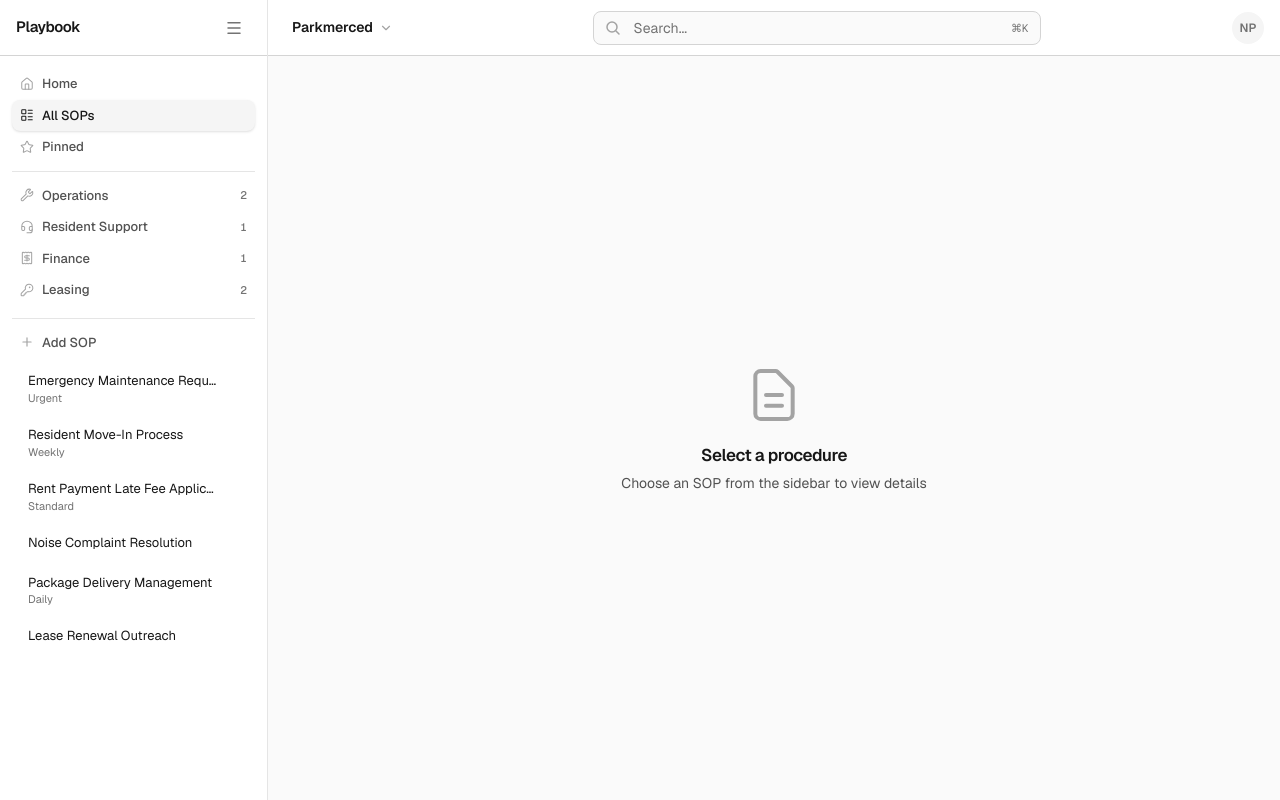
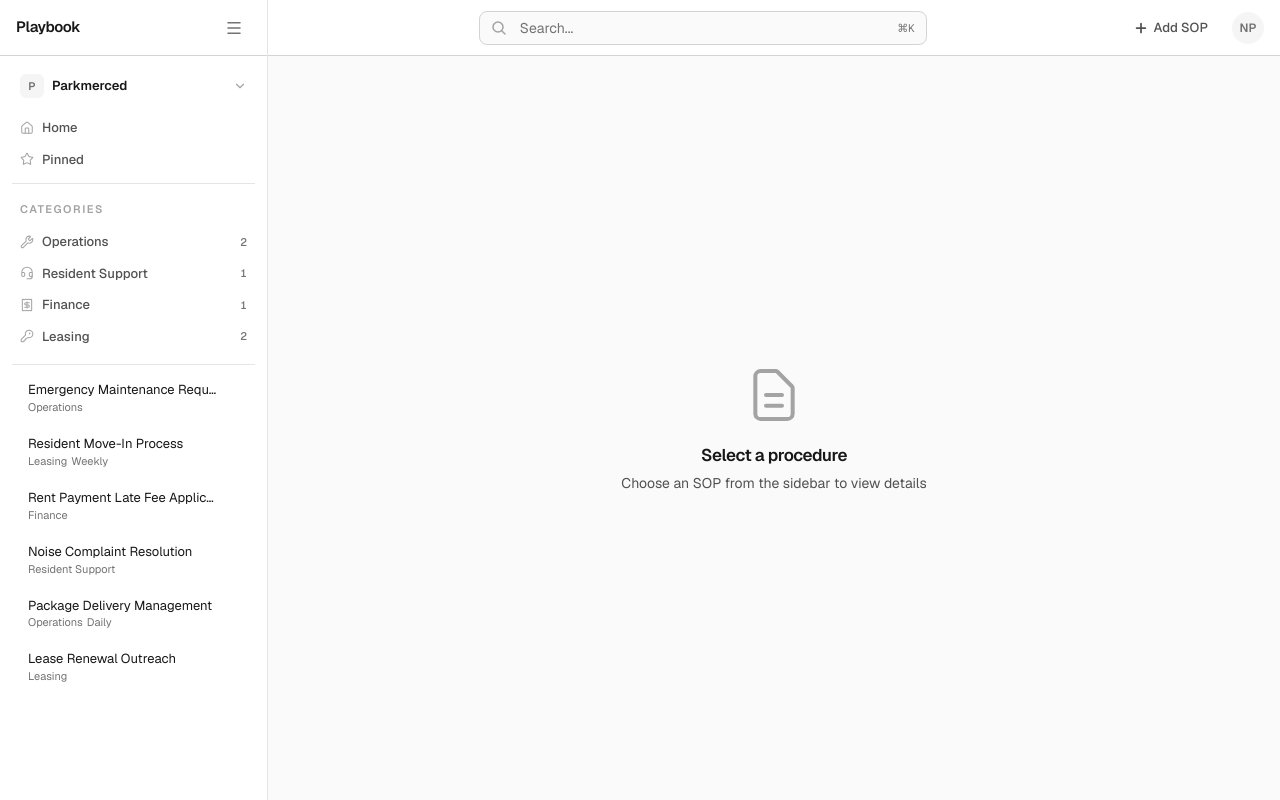
Before and after one commit to throughnateseyes/playbook, a Next.js app: page / in a window 1280 px wide. Built offline with nearby package versions, Linux system fonts and the light colour scheme.

Commit message:
- Reworked sidebar, looking polished. Added workspaces/usericon

```diff
--- a/src/app/globals.css
+++ b/src/app/globals.css
@@ -17,6 +17,8 @@
   --accent:             #2563eb;
   --accent-foreground:  #ffffff;
   --ring:               #3b82f6;
+  --highlight:          #fef08a;
+  --highlight-text:     #171717;
 }
 
 /* ── Dark tokens ──────────────────────────────────────── */
@@ -36,6 +38,8 @@
   --accent:             #3b82f6;
   --accent-foreground:  #ffffff;
   --ring:               #60a5fa;
+  --highlight:          rgba(251, 191, 36, 0.20);
+  --highlight-text:     #fde68a;
 }
 
 /* ── Tailwind v4 semantic color registration ──────────── */
@@ -55,6 +59,8 @@
   --color-accent:             var(--accent);
   --color-accent-foreground:  var(--accent-foreground);
   --color-ring:               var(--ring);
+  --color-highlight:          var(--highlight);
+  --color-highlight-text:     var(--highlight-text);
   --font-sans: var(--font-geist-sans);
   --font-mono: var(--font-geist-mono);
 }
--- a/src/app/page.tsx
+++ b/src/app/page.tsx
@@ -5,7 +5,6 @@ import type { SOP, Contact } from '../types';
 import Sidebar from '../components/Sidebar';
 import CommandPalette from '../components/CommandPalette';
 import SopDetail from '../components/SopDetail';
-import { WorkspaceSwitcher } from '../components/WorkspaceSwitcher';
 import { UserMenu } from '../components/UserMenu';
 
 const INITIAL_SOPS: SOP[] = [
@@ -492,7 +491,7 @@ export default function Home() {
     const parts = text.split(searchRegex);
     return parts.map((part, index) =>
       searchRegex.test(part) ? (
-        <mark key={index} className="bg-yellow-200 text-foreground rounded px-0.5" data-match="true">
+        <mark key={index} className="bg-highlight text-highlight-text rounded-sm px-1" data-match="true">
           {part}
         </mark>
       ) : part
@@ -634,21 +633,12 @@ export default function Home() {
         searchQuery={searchQuery}
         pinnedIds={pinnedIds}
         onTogglePin={togglePin}
-        onAddSOP={() => {
-          setIsEditMode(false);
-          setEditingSOP(null);
-          resetForm();
-          setShowAddPanel(true);
-        }}
       />
 
       <div className="flex-1 flex flex-col">
         <div className="bg-background border-b border-border px-4 flex items-center h-14">
-          {/* Left — workspace switcher */}
-          <WorkspaceSwitcher />
-
           {/* Center — search */}
-          <div className="flex-1 flex items-center justify-center px-4">
+          <div className="flex-1 flex items-center justify-center">
             <div className="relative w-full max-w-md">
               <svg
                 className="absolute left-3 top-1/2 -translate-y-1/2 text-text-faint"
@@ -738,8 +728,25 @@ export default function Home() {
             </div>
           </div>
 
-          {/* Right — user menu (theme toggle lives inside the dropdown) */}
-          <UserMenu />
+          {/* Right — Add SOP + user menu */}
+          <div className="ml-auto flex items-center gap-3">
+            {/* TODO: gate behind canCreateSop / admin role when auth is added */}
+            <button
+              onClick={() => {
+                setIsEditMode(false);
+                setEditingSOP(null);
+                resetForm();
+                setShowAddPanel(true);
+              }}
+              className="flex items-center gap-1.5 px-3 py-1.5 text-[13px] font-medium text-text-secondary rounded-lg hover:bg-surface-2 hover:shadow-sm active:bg-surface-3 transition-all duration-150"
+            >
+              <svg width="14" height="14" viewBox="0 0 16 16" fill="none">
+                <path d="M8 3v10M3 8h10" stroke="currentColor" strokeWidth="2" strokeLinecap="round" />
+              </svg>
+              Add SOP
+            </button>
+            <UserMenu />
+          </div>
         </div>
 
         <div ref={detailContainerRef} className="flex-1 overflow-y-auto">
--- a/src/components/CommandPalette.tsx
+++ b/src/components/CommandPalette.tsx
@@ -158,7 +158,7 @@ function HighlightMatch({ text, query }: { text: string; query: string }) {
         regex.test(part) ? (
           <span
             key={i}
-            className="bg-yellow-200/70 rounded-sm leading-[inherit] whitespace-pre-wrap"
+            className="bg-highlight text-highlight-text rounded-sm px-0.5 leading-[inherit] whitespace-pre-wrap"
           >
             {part}
           </span>
--- a/src/components/Sidebar.tsx
+++ b/src/components/Sidebar.tsx
@@ -1,15 +1,15 @@
 "use client";
 
 import React, { useCallback, useEffect, useMemo, useState } from "react";
-import { Menu, Home, LayoutList, Star, Wrench, Headset, Receipt, KeyRound, Plus } from "lucide-react";
+import { Menu, Home, Star, Wrench, Headset, Receipt, KeyRound } from "lucide-react";
+import { WorkspaceSwitcher } from "./WorkspaceSwitcher";
 import type { SOP } from "../types";
 
 // ─── Constants ────────────────────────────────────────────────────────────────
 
 const VIEW_ITEMS = [
-  { id: "home",   label: "Home",     icon: Home },
-  { id: "all",    label: "All SOPs", icon: LayoutList },
-  { id: "pinned", label: "Pinned",   icon: Star },
+  { id: "home",   label: "Home",   icon: Home },
+  { id: "pinned", label: "Pinned", icon: Star },
 ] as const;
 
 const CATEGORY_VIEW_ITEMS = [
@@ -20,12 +20,6 @@ const CATEGORY_VIEW_ITEMS = [
 ] as const;
 
 // ─── Tag helpers ──────────────────────────────────────────────────────────────
-
-function getUrgencyPill(tags: string[]): string | null {
-  if (tags.some(t => ["Urgent", "After-Hours", "Emergency", "Critical"].includes(t))) return "Urgent";
-  if (tags.some(t => ["Standard", "Policy", "Routine"].includes(t))) return "Standard";
-  return null;
-}
 
 function getFrequencyPill(tags: string[]): string | null {
   if (tags.some(t => ["Daily", "Daily Workflow"].includes(t))) return "Daily";
@@ -40,6 +34,7 @@ interface SopListItemProps {
   sop: SOP;
   isSelected: boolean;
   isPinned: boolean;
+  showCategory: boolean;
   onSelect: () => void;
   onTogglePin: () => void;
 }
@@ -48,11 +43,12 @@ const SopListItem = React.memo(function SopListItem({
   sop,
   isSelected,
   isPinned,
+  showCategory,
   onSelect,
   onTogglePin,
 }: SopListItemProps) {
-  const urgencyPill = getUrgencyPill(sop.tags);
   const freqPill = getFrequencyPill(sop.tags);
+  const hasMeta = (showCategory && sop.category) || freqPill;
 
   return (
     <div
@@ -76,11 +72,11 @@ const SopListItem = React.memo(function SopListItem({
         >
           {sop.title}
         </div>
-        {(urgencyPill || freqPill) && (
+        {hasMeta && (
           <div className="flex items-center gap-1 mt-[3px]">
-            {urgencyPill && (
+            {showCategory && sop.category && (
               <span className="text-[11px] text-text-muted leading-none">
-                {urgencyPill}
+                {sop.category}
               </span>
             )}
             {freqPill && (
@@ -121,14 +117,11 @@ interface SidebarProps {
   searchQuery: string;
   pinnedIds: Set<string>;
   onTogglePin: (id: string) => void;
-  onAddSOP: () => void;
 }
 
-const Sidebar = React.memo(function Sidebar({ sops, selectedSOP, onSelectSOP, searchQuery, pinnedIds, onTogglePin, onAddSOP }: SidebarProps) {
-  // TODO: replace with real role check when auth is added
-  const canCreateSop = true;
-
+const Sidebar = React.memo(function Sidebar({ sops, selectedSOP, onSelectSOP, searchQuery, pinnedIds, onTogglePin }: SidebarProps) {
   const [sidebarOpen, setSidebarOpen] = useState(true);
+  // "all" = no category filter (show everything); "pinned" = pinned view; "category:X" = filtered
   const [activeView, setActiveView] = useState<string>("all");
   const [hasMounted, setHasMounted] = useState(false);
   useEffect(() => setHasMounted(true), []);
@@ -137,6 +130,8 @@ const Sidebar = React.memo(function Sidebar({ sops, selectedSOP, onSelectSOP, se
     setActiveView(id);
     setSidebarOpen(true);
   }, []);
+
+  const isCategorySelected = activeView.startsWith("category:");
 
   // Category counts (unaffected by search or active view)
   const categoryCounts = useMemo(() => {
@@ -150,9 +145,9 @@ const Sidebar = React.memo(function Sidebar({ sops, selectedSOP, onSelectSOP, se
   const viewSOPs = useMemo(() => {
     if (activeView === "home") return [];
     let base: SOP[];
-    if (activeView === "all") base = sops;
-    else if (activeView === "pinned") base = sops.filter((s) => pinnedIds.has(s.id));
-    else base = sops.filter((s) => `category:${s.category}` === activeView);
+    if (activeView === "pinned") base = sops.filter((s) => pinnedIds.has(s.id));
+    else if (activeView.startsWith("category:")) base = sops.filter((s) => `category:${s.category}` === activeView);
+    else base = sops; // "all" — no filter
 
     if (!searchQuery.trim()) return base;
     const q = searchQuery.toLowerCase();
@@ -182,8 +177,13 @@ const Sidebar = React.memo(function Sidebar({ sops, selectedSOP, onSelectSOP, se
 
         {/* Scroll body */}
         <div className="flex-1 overflow-y-auto">
+          {/* Workspace switcher */}
+          <div className="px-3 pt-3 pb-1">
+            <WorkspaceSwitcher />
+          </div>
+
           {/* Top views */}
-          <nav className="px-3 pt-3 pb-1">
+          <nav className="px-3 pt-1 pb-1">
             {VIEW_ITEMS.map(({ id, label, icon: Icon }) => {
               const isActive = activeView === id;
               const count = id === "pinned" && hasMounted && pinnedIds.size > 0 ? pinnedIds.size : undefined;
@@ -215,8 +215,15 @@ const Sidebar = React.memo(function Sidebar({ sops, selectedSOP, onSelectSOP, se
           {/* Divider */}
           <div className="border-t border-border-muted mx-3 my-1" />
 
+          {/* Categories label */}
+          <div className="px-5 pt-2 pb-1">
+            <span className="text-[11px] font-semibold uppercase tracking-[0.14em] text-text-faint">
+              Categories
+            </span>
+          </div>
+
           {/* Category views */}
-          <nav className="px-3 pt-1 pb-2">
+          <nav className="px-3 pt-0.5 pb-2">
             {CATEGORY_VIEW_ITEMS.map(({ id, label, icon: Icon }) => {
               const isActive = activeView === id;
               const cat = label;
@@ -251,16 +258,6 @@ const Sidebar = React.memo(function Sidebar({ sops, selectedSOP, onSelectSOP, se
 
           {/* SOP list */}
           <div className="px-3 pb-4 pt-1">
-            {/* TODO: hide when canCreateSop is false (role-based) */}
-            {canCreateSop && (
-              <button
-                onClick={onAddSOP}
-                className="w-full flex items-center gap-2 px-2 py-1.5 mb-1.5 rounded-lg text-[13px] font-medium text-text-secondary hover:bg-surface-2 active:bg-surface-3 transition-all duration-150"
-              >
-                <Plus size={14} strokeWidth={2} className="text-text-faint" />
-                Add SOP
-              </button>
-            )}
             {activeView === "home" ? (
               <div className="py-8 text-center">
                 <p className="text-sm text-text-muted">Pick a view or search to get started</p>
@@ -282,6 +279,7 @@ const Sidebar = React.memo(function Sidebar({ sops, selectedSOP, onSelectSOP, se
                     sop={sop}
                     isSelected={selectedSOP?.id === sop.id}
                     isPinned={pinnedIds.has(sop.id)}
+                    showCategory={!isCategorySelected}
                     onSelect={() => onSelectSOP(sop)}
                     onTogglePin={() => onTogglePin(sop.id)}
                   />
@@ -310,6 +308,12 @@ const Sidebar = React.memo(function Sidebar({ sops, selectedSOP, onSelectSOP, se
 
       {/* Icon rail */}
       <div className="flex-1 flex flex-col items-center pt-3 pb-4 gap-0.5">
+        {/* Workspace icon */}
+        <WorkspaceSwitcher collapsed />
+
+        {/* Divider */}
+        <div className="w-5 border-t border-border-muted my-1" />
+
         {VIEW_ITEMS.map(({ id, label, icon: Icon }) => {
           const isActive = activeView === id;
           return (
--- a/src/components/WorkspaceSwitcher.tsx
+++ b/src/components/WorkspaceSwitcher.tsx
@@ -1,7 +1,7 @@
 "use client";
 
 import { useState, useRef, useEffect } from "react";
-import { ChevronDown, Check, Mail } from "lucide-react";
+import { ChevronDown, Check, Mail, Building2 } from "lucide-react";
 
 const WORKSPACES = [
   { id: "parkmerced", name: "Parkmerced" },
@@ -9,7 +9,7 @@ const WORKSPACES = [
   { id: "demo", name: "Demo Workspace" },
 ];
 
-export function WorkspaceSwitcher() {
+export function WorkspaceSwitcher({ collapsed }: { collapsed?: boolean }) {
   const [open, setOpen] = useState(false);
   const [activeId, setActiveId] = useState("parkmerced");
   const ref = useRef<HTMLDivElement>(null);
@@ -36,15 +36,71 @@ export function WorkspaceSwitcher() {
     return () => document.removeEventListener("keydown", handleKey);
   }, [open]);
 
+  // Collapsed mode — icon only with tooltip
+  if (collapsed) {
+    return (
+      <div ref={ref} className="relative">
+        <button
+          onClick={() => setOpen((o) => !o)}
+          className="relative group w-9 h-9 flex items-center justify-center rounded-xl text-text-faint hover:bg-surface-2 hover:text-foreground active:bg-surface-3 transition-all duration-150 focus-visible:outline-none focus-visible:ring-2 focus-visible:ring-ring"
+          aria-label="Switch workspace"
+          aria-expanded={open}
+        >
+          <Building2 size={18} strokeWidth={1.75} />
+          <span className="absolute left-full ml-3 px-2 py-1 bg-foreground text-background text-xs rounded-md whitespace-nowrap opacity-0 group-hover:opacity-100 pointer-events-none transition-opacity duration-150 z-50">
+            {active.name}
+          </span>
+        </button>
+
+        {open && (
+          <div className="absolute top-0 left-full ml-2 w-56 bg-background border border-border rounded-xl shadow-lg py-1 z-50">
+            <div className="px-3 py-1.5">
+              <span className="text-[11px] font-semibold uppercase tracking-[0.14em] text-text-muted">
+                Workspaces
+              </span>
+            </div>
+            {WORKSPACES.map((ws) => (
+              <button
+                key={ws.id}
+                onClick={() => { setActiveId(ws.id); setOpen(false); }}
+                className="w-full flex items-center gap-2 px-3 py-2 text-[13px] text-foreground hover:bg-surface-2 transition-colors"
+              >
+                <span className="w-6 h-6 rounded-md bg-surface-2 text-text-muted text-[11px] font-semibold flex items-center justify-center flex-shrink-0">
+                  {ws.name[0]}
+                </span>
+                <span className="flex-1 text-left truncate">{ws.name}</span>
+                {ws.id === activeId && (
+                  <Check size={14} strokeWidth={2} className="text-accent flex-shrink-0" />
+                )}
+              </button>
+            ))}
+            <div className="border-t border-border-muted my-1" />
+            <button
+              onClick={() => setOpen(false)}
+              className="w-full flex items-center gap-2 px-3 py-2 text-[13px] text-text-secondary hover:bg-surface-2 transition-colors"
+            >
+              <Mail size={14} strokeWidth={1.75} className="text-text-faint" />
+              <span>Invites</span>
+            </button>
+          </div>
+        )}
+      </div>
+    );
+  }
+
+  // Expanded mode — full button with name + chevron
   return (
     <div ref={ref} className="relative">
       <button
         onClick={() => setOpen((o) => !o)}
-        className="flex items-center gap-1.5 px-2 py-1.5 rounded-lg text-[14px] font-semibold text-foreground hover:bg-surface-2 active:bg-surface-3 transition-all duration-150 focus-visible:outline-none focus-visible:ring-2 focus-visible:ring-ring"
+        className="w-full flex items-center gap-2 px-2 py-1.5 rounded-lg text-[13px] font-semibold text-foreground hover:bg-surface-2 active:bg-surface-3 transition-all duration-150 focus-visible:outline-none focus-visible:ring-2 focus-visible:ring-ring"
         aria-label="Switch workspace"
         aria-expanded={open}
       >
-        {active.name}
+        <span className="w-6 h-6 rounded-md bg-surface-2 text-text-muted text-[11px] font-semibold flex items-center justify-center flex-shrink-0">
+          {active.name[0]}
+        </span>
+        <span className="flex-1 text-left truncate">{active.name}</span>
         <ChevronDown
           size={14}
           strokeWidth={2}
```
